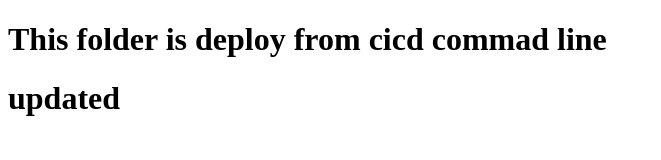
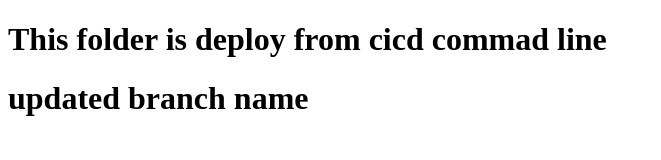
Before and after one commit to IROZEN-DEV1/github-cicd-action, a plain HTML site: page index.html in a window 1280 px wide. Shown: the whole page, without its empty margins (0-661 px from the left). Drawn offline with Linux system fonts and the light colour scheme.

Commit message:
branch name updated

```diff
--- a/index.html
+++ b/index.html
@@ -7,7 +7,7 @@
 </head>
 <body>
 	<h1>This folder is deploy from cicd commad line</h1>
-	<h1>updated</h1>
+	<h1>updated branch name</h1>
 
 </body>
 </html>
```
